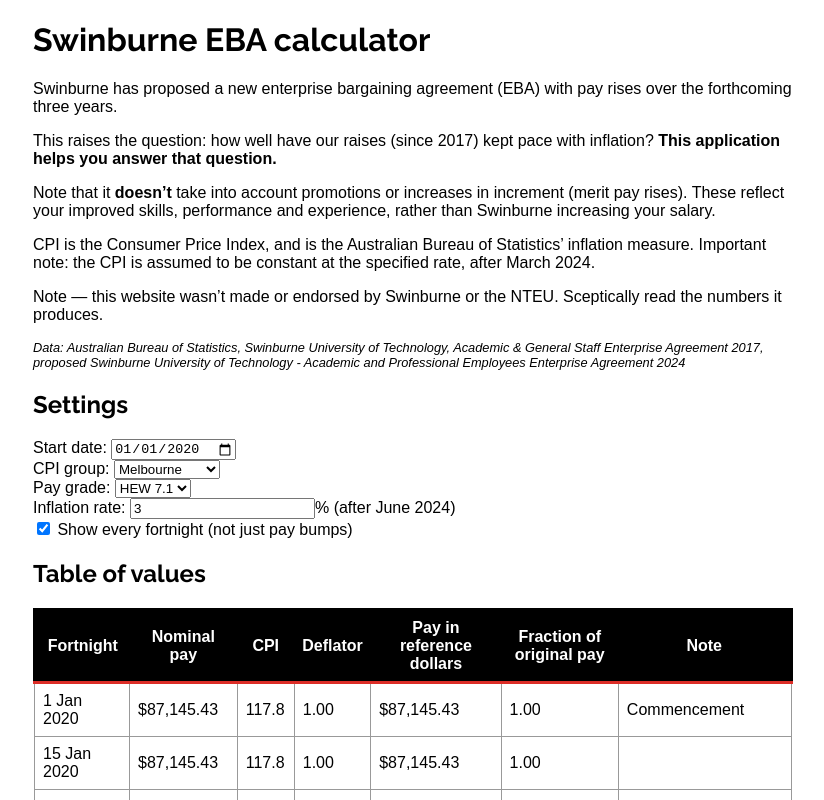
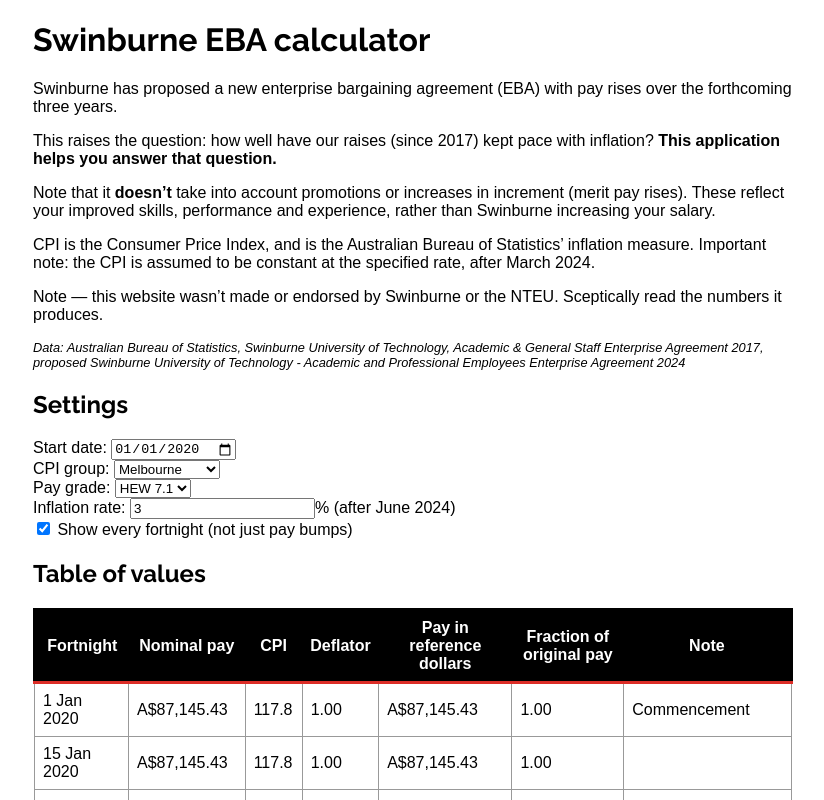
Before and after one commit to pwc/swinburne-eba-calculator, a React (Create React App) app in the folder swinburne-eba-calculator/: page / in a window 1280 px wide. Shown: the top 800 px of the page, without its empty margins (227-1051 px from the left). Built offline with nearby package versions, Linux system fonts and the light colour scheme.

Commit message:
Yet another attempt at currency formatting

```diff
--- a/swinburne-eba-calculator/src/App.tsx
+++ b/swinburne-eba-calculator/src/App.tsx
@@ -437,10 +437,10 @@
 		<tbody>
 		{rows.map( (r: any) => { if(props.showAll || r.comment.length) { return <tr>
 			<td>{formatDate(r.date)}</td>
-			<td>${formatPay(r.pay)}</td>
+			<td>{formatPay(r.pay)}</td>
 			<td>{r.cpi.toFixed(1)}</td>
 			<td>{r.deflator.toFixed(2)}</td>
-			<td>${formatPay(r.deflatedPay)}</td>
+			<td>{formatPay(r.deflatedPay)}</td>
 			<td>{r.payFrac.toFixed(2)}</td>
 			<td>{r.comment}</td>
 		</tr>} else { return <></> } })}
@@ -454,9 +454,7 @@
 }
 
 function formatPay(n: number) {
-	let thousands = Math.floor(n/1000).toFixed(0);
-	let hundreds = (n - (thousands as any as number) * 1000);
-	return ''+thousands+','+hundreds.toFixed(2);
+	return(new Intl.NumberFormat('au-EN', { 'style': 'currency', currency: 'AUD' }).format(n));
 }
 
 function App() {
```
